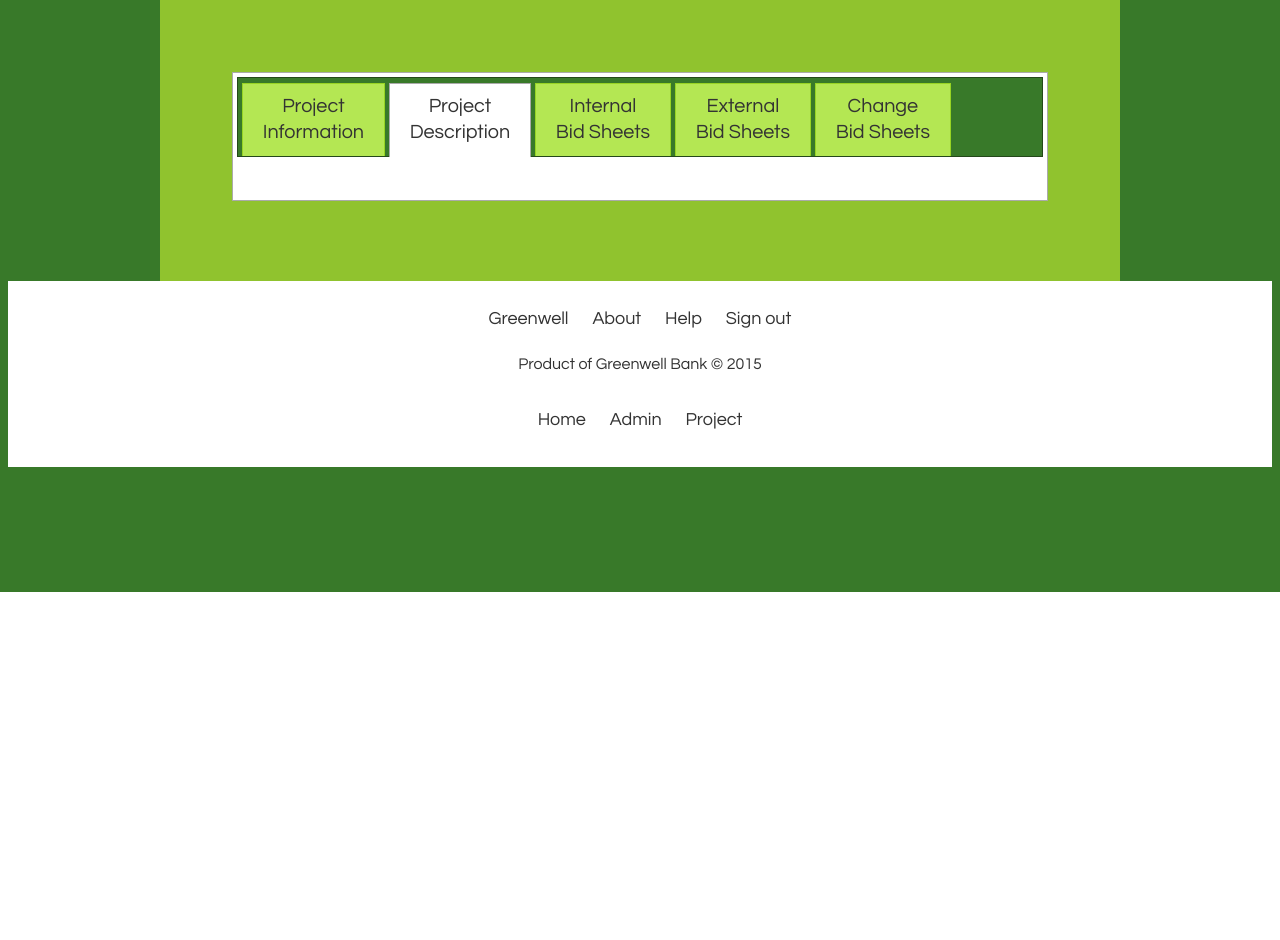
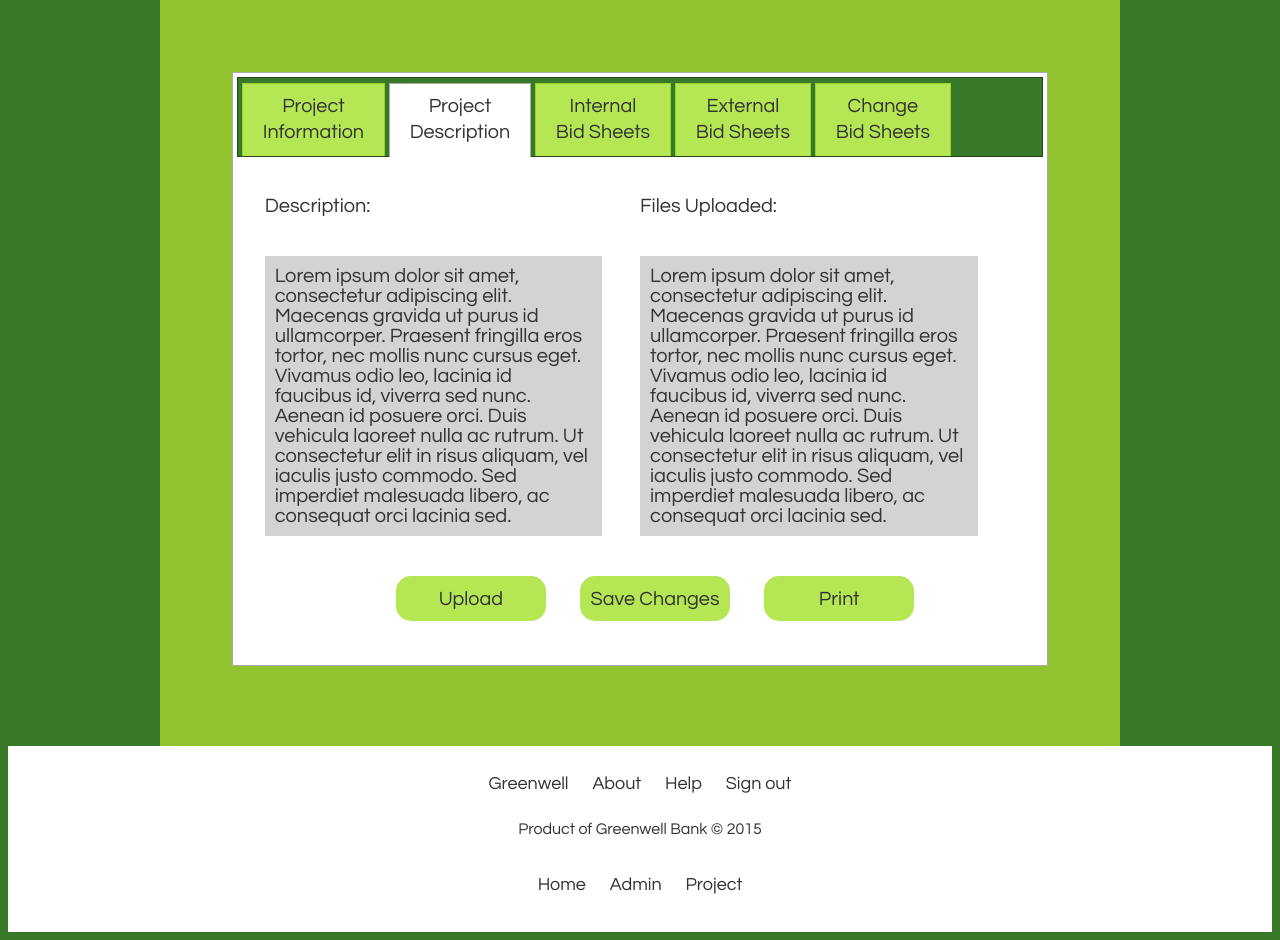
Before and after one commit to teamgreen/bidwell, a PHP site: page /project.php in a window 1280 px wide, after a click on "Project Description". Shown: the part 208-1148 px from the top of the page. Before the commit the page ends 800 px from the top, so only its background shows below. Run offline with PHP 8.4, Linux system fonts and the light colour scheme; data that the repository does not hold is empty; some libraries are stand-ins or nearby versions; some web fonts are replaced.

Commit message:
Default text for tab 1 & 2
Added in some default stuff for tab 1 and 2.  Will all need to change,
but for the presentation, wanted something there.

```diff
--- a/webdev/project.php
+++ b/webdev/project.php
@@ -74,13 +74,14 @@
 					<?php
 					//require_once 'includes/project-tab1.inc.php';
 					?>
+					<p class="project-info">This tab will contain either multiple pages or sub-tabs to allow the user to view the information that was input on project creation.  The ability to assign the project to a person will most likely go here as well.</p>
 				</div>
 
 				<div id="tab2">
 					<?php
 	//				require_once 'includes/project-tab2.inc.php';
 					?>
-<!-- 					<div class="description-cont">
+					<div class="description-cont">
 						<p class="description-left-title">Description:</p>
 						<p class="description-left">Lorem ipsum dolor sit amet, consectetur adipiscing elit. Maecenas gravida ut purus id ullamcorper. Praesent fringilla eros tortor, nec mollis nunc cursus eget. Vivamus odio leo, lacinia id faucibus id, viverra sed nunc. Aenean id posuere orci. Duis vehicula laoreet nulla ac rutrum. Ut consectetur elit in risus aliquam, vel iaculis justo commodo. Sed imperdiet malesuada libero, ac consequat orci lacinia sed.</p>
 					</div>
@@ -90,7 +91,7 @@
 					</div>
 					<button><a href="#">Upload</a></button>
 					<button><a href="#">Save Changes</a></button>
-					<button><a href="#">Print</a></button> -->
+					<button><a href="#">Print</a></button>
 				</div>
 				<div id="tab3">
 					<div class="scroller">
```
